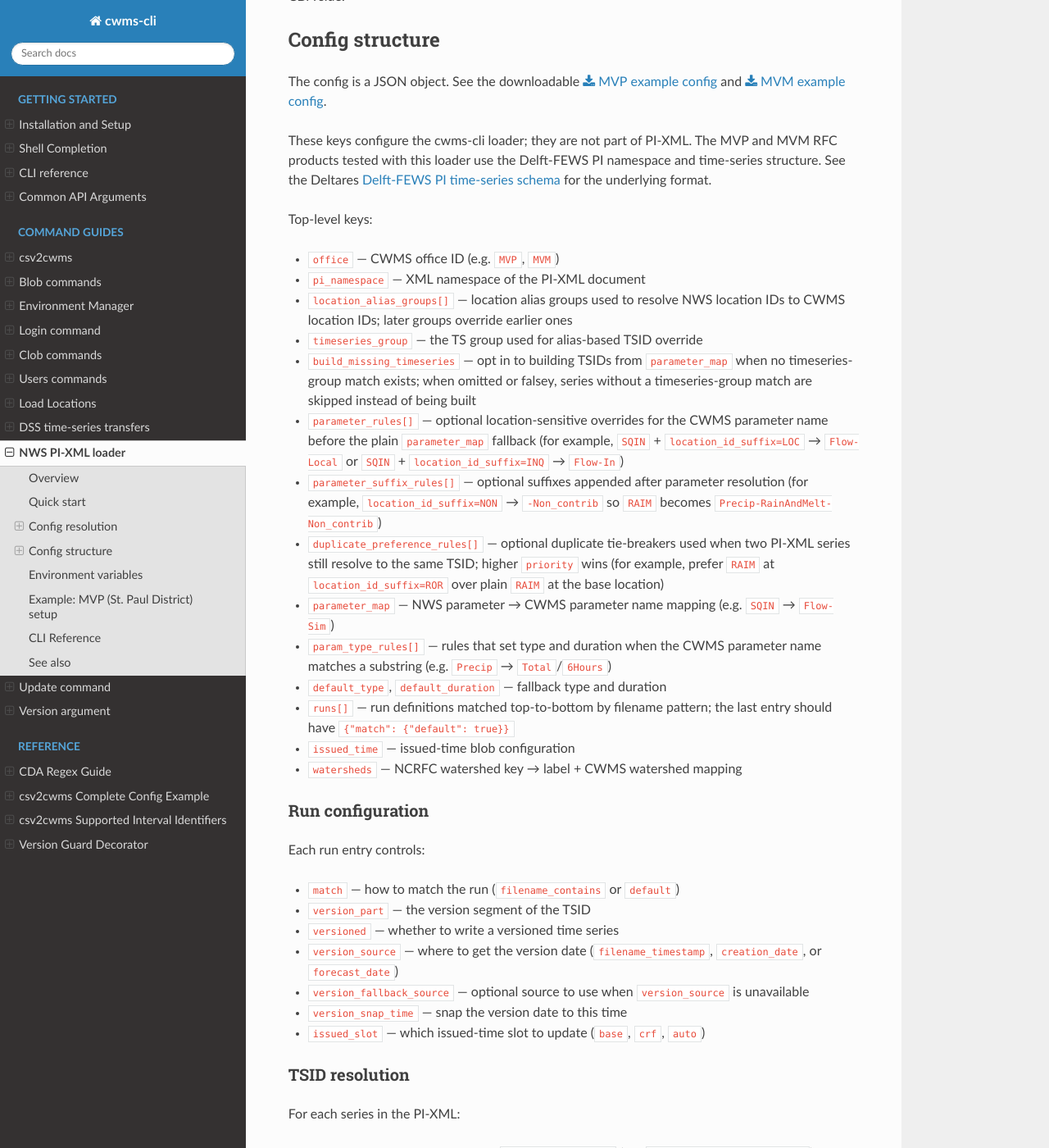
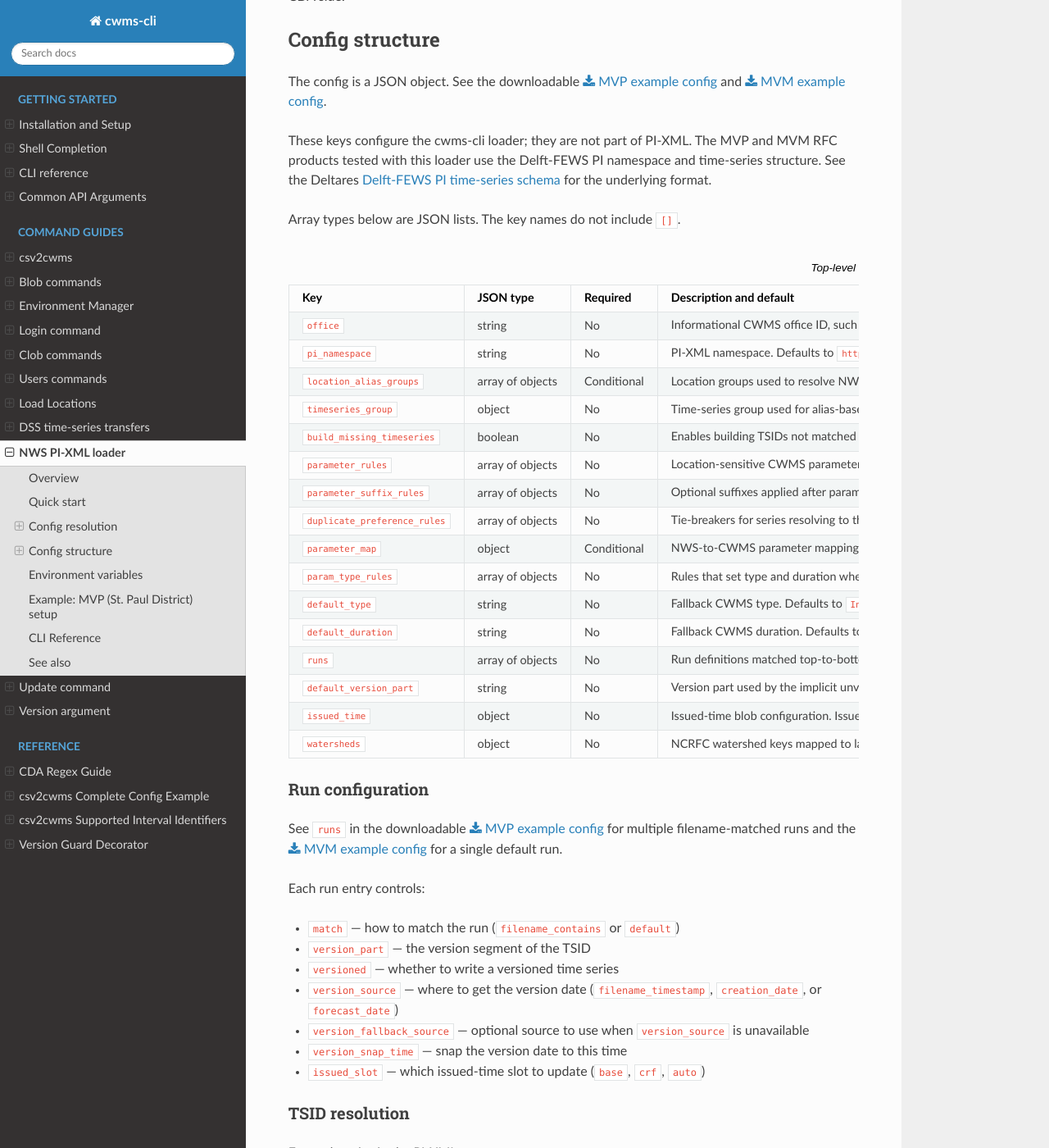
Before and after one commit to HydrologicEngineeringCenter/cwms-cli, a Sphinx documentation site: the page built from docs/cli/nws_pixml.rst, in a window 1280 px wide and 1400 px high, scrolled down 1836 px. Shown: the whole window at 82% size. Built offline with Sphinx 7.4.7 and the Read the Docs theme 3.1.0, drawn with Linux system fonts in a browser that asks for light colours.

Commit message:
clean up key table, add link to config doc

```diff
--- a/docs/cli/nws_pixml.rst
+++ b/docs/cli/nws_pixml.rst
@@ -98,40 +98,103 @@ and time-series structure. See the Deltares `Delft-FEWS PI time-series schema
 <https://fewsdocs.deltares.nl/schemas/version1.0/pi-schemas/pi_timeseries.xsd>`_
 for the underlying format.
 
-Top-level keys:
+Array types below are JSON lists. The key names do not include ``[]``.
 
-- ``office`` — CWMS office ID (e.g. ``MVP``, ``MVM``)
-- ``pi_namespace`` — XML namespace of the PI-XML document
-- ``location_alias_groups[]`` — location alias groups used to resolve NWS
-  location IDs to CWMS location IDs; later groups override earlier ones
-- ``timeseries_group`` — the TS group used for alias-based TSID override
-- ``build_missing_timeseries`` — opt in to building TSIDs from
-  ``parameter_map`` when no timeseries-group match exists; when omitted or
-  falsey, series without a timeseries-group match are skipped instead of
-  being built
-- ``parameter_rules[]`` — optional location-sensitive overrides for the CWMS
-  parameter name before the plain ``parameter_map`` fallback (for example,
-  ``SQIN`` + ``location_id_suffix=LOC`` → ``Flow-Local`` or
-  ``SQIN`` + ``location_id_suffix=INQ`` → ``Flow-In``)
-- ``parameter_suffix_rules[]`` — optional suffixes appended after parameter
-  resolution (for example, ``location_id_suffix=NON`` →
-  ``-Non_contrib`` so ``RAIM`` becomes ``Precip-RainAndMelt-Non_contrib``)
-- ``duplicate_preference_rules[]`` — optional duplicate tie-breakers used when
-  two PI-XML series still resolve to the same TSID; higher ``priority`` wins
-  (for example, prefer ``RAIM`` at ``location_id_suffix=ROR`` over plain
-  ``RAIM`` at the base location)
-- ``parameter_map`` — NWS parameter → CWMS parameter name mapping
-  (e.g. ``SQIN`` → ``Flow-Sim``)
-- ``param_type_rules[]`` — rules that set type and duration when the CWMS
-  parameter name matches a substring (e.g. ``Precip`` → ``Total``/``6Hours``)
-- ``default_type``, ``default_duration`` — fallback type and duration
-- ``runs[]`` — run definitions matched top-to-bottom by filename pattern;
-  the last entry should have ``{"match": {"default": true}}``
-- ``issued_time`` — issued-time blob configuration
-- ``watersheds`` — NCRFC watershed key → label + CWMS watershed mapping
+.. list-table:: Top-level config keys
+   :header-rows: 1
+   :widths: 22 16 12 50
+
+   * - Key
+     - JSON type
+     - Required
+     - Description and default
+   * - ``office``
+     - string
+     - No
+     - Informational CWMS office ID, such as ``MVP`` or ``MVM``. The runtime
+       target comes from ``--office``.
+   * - ``pi_namespace``
+     - string
+     - No
+     - PI-XML namespace. Defaults to
+       ``http://www.wldelft.nl/fews/PI``.
+   * - ``location_alias_groups``
+     - array of objects
+     - Conditional
+     - Location groups used to resolve NWS IDs to CWMS locations. Later groups
+       override earlier groups. Needed for built TSIDs and derived group aliases.
+   * - ``timeseries_group``
+     - object
+     - No
+     - Time-series group used for alias-based TSID overrides. When omitted,
+       resolution proceeds directly to the optional built fallback.
+   * - ``build_missing_timeseries``
+     - boolean
+     - No
+     - Enables building TSIDs not matched by ``timeseries_group``. Defaults to
+       ``false``; unmatched series are otherwise skipped.
+   * - ``parameter_rules``
+     - array of objects
+     - No
+     - Location-sensitive CWMS parameter overrides applied before
+       ``parameter_map``.
+   * - ``parameter_suffix_rules``
+     - array of objects
+     - No
+     - Optional suffixes applied after parameter resolution, such as
+       ``-Non_contrib``.
+   * - ``duplicate_preference_rules``
+     - array of objects
+     - No
+     - Tie-breakers for series resolving to the same TSID. Higher ``priority``
+       wins.
+   * - ``parameter_map``
+     - object
+     - Conditional
+     - NWS-to-CWMS parameter mapping used by the built fallback. Needed for
+       parameters not covered by ``parameter_rules``.
+   * - ``param_type_rules``
+     - array of objects
+     - No
+     - Rules that set type and duration when a CWMS parameter contains a
+       configured substring.
+   * - ``default_type``
+     - string
+     - No
+     - Fallback CWMS type. Defaults to ``Inst``.
+   * - ``default_duration``
+     - string
+     - No
+     - Fallback CWMS duration. Defaults to ``0``.
+   * - ``runs``
+     - array of objects
+     - No
+     - Run definitions matched top-to-bottom by filename. If supplied, end
+       with ``{"match": {"default": true}}``.
+   * - ``default_version_part``
+     - string
+     - No
+     - Version part used by the implicit unversioned run when ``runs`` is
+       omitted. Defaults to an empty string.
+   * - ``issued_time``
+     - object
+     - No
+     - Issued-time blob configuration. Issued-time tracking is disabled when
+       omitted.
+   * - ``watersheds``
+     - object
+     - No
+     - NCRFC watershed keys mapped to labels and CWMS watersheds for
+       issued-time tracking.
 
 Run configuration
 ~~~~~~~~~~~~~~~~~
+
+See ``runs`` in the downloadable
+:download:`MVP example config <../nws/mvp.example.json>` for multiple
+filename-matched runs and the
+:download:`MVM example config <../nws/mvm.example.json>` for a single default
+run.
 
 Each run entry controls:
 
```
